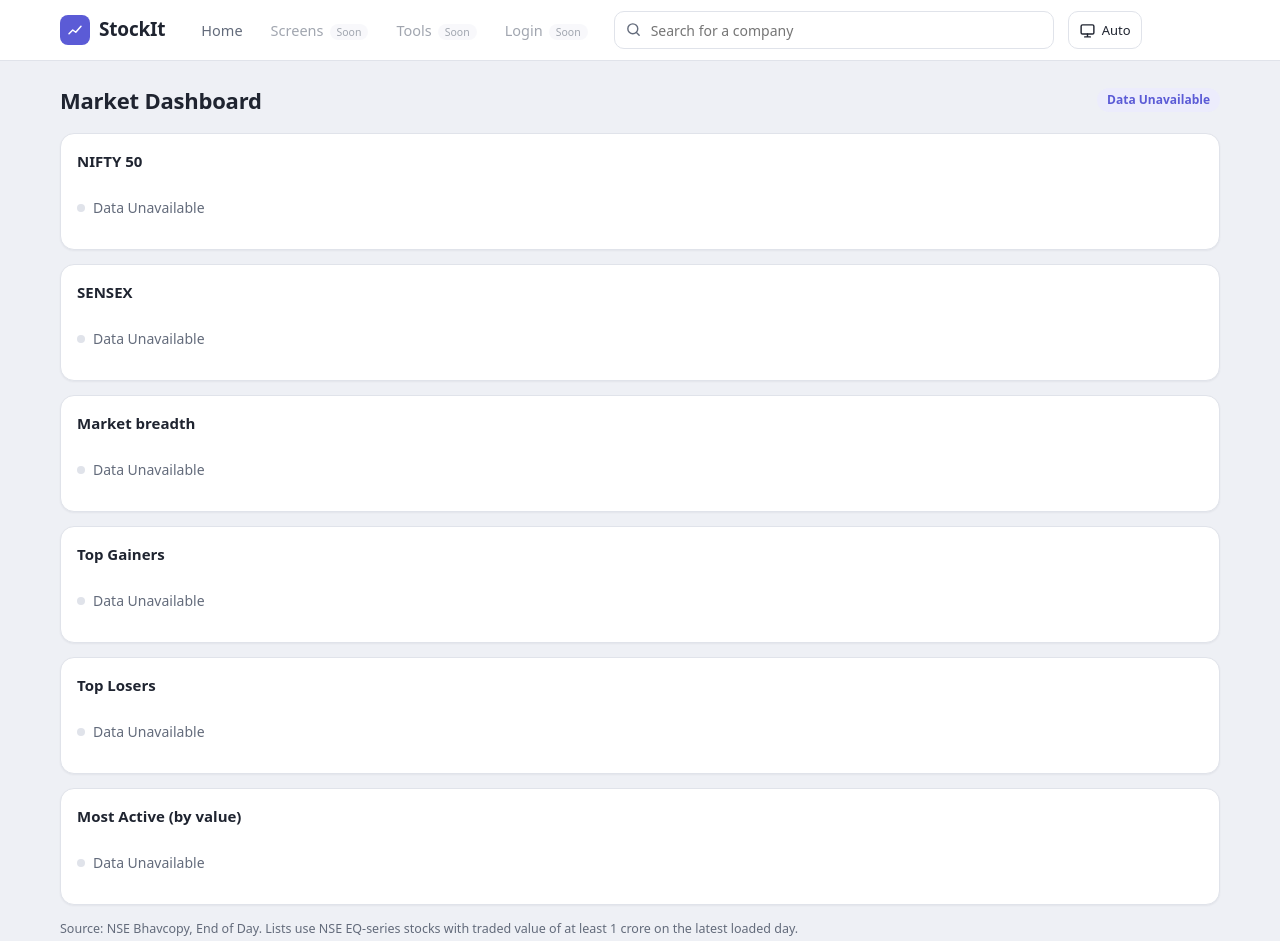
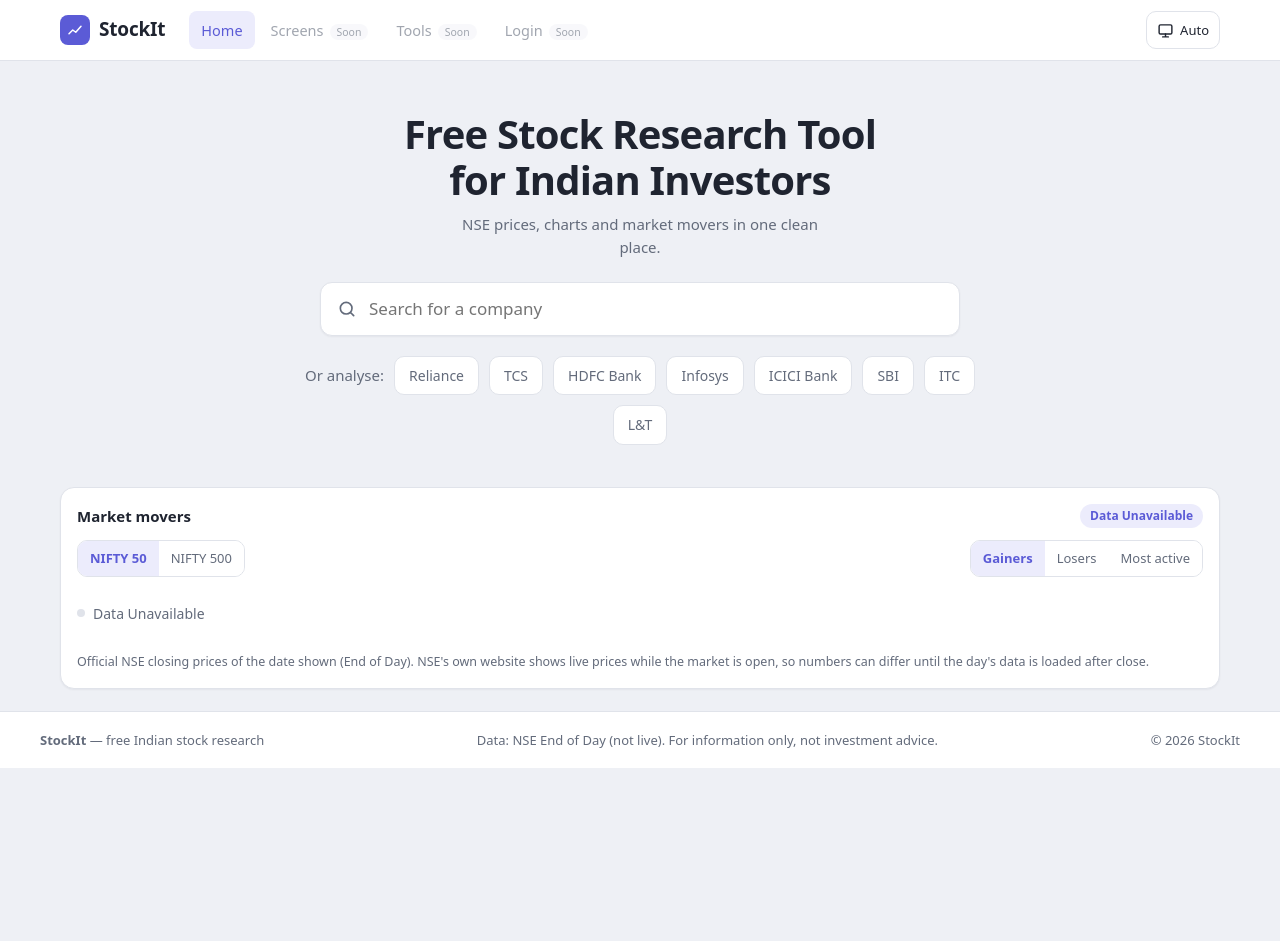
Before and after one commit to sukhen78623/StockIT, a plain HTML site: page site/index.html in a window 1280 px wide. Shown: the top 941 px of the page. After the commit the page ends 800 px from the top, so only its background shows below. Drawn offline with Linux system fonts and the light colour scheme; no server answers.

Commit message:
Update index.html

```diff
--- a/site/index.html
+++ b/site/index.html
@@ -3,35 +3,50 @@
 <head>
 <meta charset="utf-8">
 <meta name="viewport" content="width=device-width,initial-scale=1,viewport-fit=cover">
-<title>StockIt - Free Indian Stock Research</title>
-<meta name="description" content="Free Indian stock research: NSE end-of-day prices, top gainers, losers and most active stocks.">
+<title>StockIt - Free Stock Research Tool for Indian Investors</title>
+<meta name="description" content="Free stock research tool for Indian investors: NSE end-of-day prices, charts and market movers.">
 <link rel="stylesheet" href="/assets/theme.css">
 <script src="/assets/shared.js"></script>
 </head>
-<body data-page="dashboard">
+<body data-page="home">
 <div id="page">
-  <div class="page-head">
-    <h1>Market Dashboard</h1>
-    <span class="badge" id="asof">Loading...</span>
-  </div>
 
-  <div class="grid g3" style="margin-bottom:14px">
-    <div class="card"><h2>NIFTY 50</h2><div class="na">Data Unavailable</div></div>
-    <div class="card"><h2>SENSEX</h2><div class="na">Data Unavailable</div></div>
-    <div class="card"><h2>Market breadth</h2><div class="na">Data Unavailable</div></div>
-  </div>
+  <section class="hero">
+    <h1>Free Stock Research Tool for Indian Investors</h1>
+    <p class="muted">NSE prices, charts and market movers in one clean place.</p>
+    <div class="gsearch hero-search" data-search></div>
+    <div class="chips">
+      <span class="muted">Or analyse:</span>
+      <a class="chip" href="/stock?symbol=RELIANCE">Reliance</a>
+      <a class="chip" href="/stock?symbol=TCS">TCS</a>
+      <a class="chip" href="/stock?symbol=HDFCBANK">HDFC Bank</a>
+      <a class="chip" href="/stock?symbol=INFY">Infosys</a>
+      <a class="chip" href="/stock?symbol=ICICIBANK">ICICI Bank</a>
+      <a class="chip" href="/stock?symbol=SBIN">SBI</a>
+      <a class="chip" href="/stock?symbol=ITC">ITC</a>
+      <a class="chip" href="/stock?symbol=LT">L&amp;T</a>
+    </div>
+  </section>
 
-  <div class="grid g3">
-    <div class="card"><h2>Top Gainers</h2><div class="tw" id="gainers"><div class="sk"></div><div class="sk"></div><div class="sk"></div><div class="sk"></div></div></div>
-    <div class="card"><h2>Top Losers</h2><div class="tw" id="losers"><div class="sk"></div><div class="sk"></div><div class="sk"></div><div class="sk"></div></div></div>
-    <div class="card"><h2>Most Active (by value)</h2><div class="tw" id="active"><div class="sk"></div><div class="sk"></div><div class="sk"></div><div class="sk"></div></div></div>
-  </div>
-  <p class="note" id="rule">Source: NSE Bhavcopy, End of Day. Lists use NSE EQ-series stocks with traded value of at least 1 crore on the latest loaded day.</p>
+  <section class="card" style="margin-top:34px">
+    <div class="bar-row">
+      <h2 style="margin:0">Market movers</h2>
+      <span class="badge" id="asof">Loading...</span>
+    </div>
+    <div class="bar-row">
+      <div class="seg" id="idx"><button data-i="nifty50" class="on">NIFTY 50</button><button data-i="nifty500">NIFTY 500</button></div>
+      <div class="seg" id="tab"><button data-t="gainers" class="on">Gainers</button><button data-t="losers">Losers</button><button data-t="active">Most active</button></div>
+    </div>
+    <div class="tw" id="tbl"><div class="sk"></div><div class="sk"></div><div class="sk"></div><div class="sk"></div></div>
+    <p class="note">Official NSE closing prices of the date shown (End of Day). NSE's own website shows live prices while the market is open, so numbers can differ until the day's data is loaded after close.</p>
+  </section>
+
 </div>
 
 <script>
 StockIt.ready(function () {
   var S = StockIt, $ = function (i) { return document.getElementById(i); };
+  var state = { i: 'nifty50', t: 'gainers' }, cache = {};
 
   function table(rows, withValue) {
     if (!rows || !rows.length) return S.na('Data Unavailable');
@@ -45,26 +60,39 @@ StockIt.ready(function () {
     return h + '</tbody></table>';
   }
 
-  function fail() {
-    $('asof').textContent = 'Data Unavailable';
-    ['gainers', 'losers', 'active'].forEach(function (id) { $(id).innerHTML = S.na('Data Unavailable'); });
+  function render() {
+    var m = cache[state.i];
+    if (!m || !m.date) { $('asof').textContent = 'Data Unavailable'; $('tbl').innerHTML = S.na('Data Unavailable'); return; }
+    $('asof').textContent = 'End of Day \u00B7 ' + m.date;
+    $('tbl').innerHTML = table(m[state.t], state.t === 'active');
   }
+
+  function load() {
+    if (cache[state.i]) { render(); return; }
+    $('tbl').innerHTML = '<div class="sk"></div><div class="sk"></div><div class="sk"></div><div class="sk"></div>';
+    fetch(S.api + '/api/market?index=' + state.i)
+      .then(function (r) { if (!r.ok) throw 0; return r.json(); })
+      .then(function (m) { cache[state.i] = m; render(); })
+      .catch(function () { cache[state.i] = null; render(); });
+  }
+
+  function seg(id, attr, key) {
+    $(id).addEventListener('click', function (e) {
+      var b = e.target.closest('button'); if (!b) return;
+      state[key] = b.getAttribute(attr);
+      Array.prototype.forEach.call($(id).children, function (x) { x.classList.toggle('on', x === b); });
+      load();
+    });
+  }
+  seg('idx', 'data-i', 'i');
+  seg('tab', 'data-t', 't');
 
   document.addEventListener('click', function (e) {
     var tr = e.target.closest ? e.target.closest('tr.row') : null;
     if (tr) location.href = '/stock?symbol=' + encodeURIComponent(tr.getAttribute('data-s'));
   });
 
-  fetch(S.api + '/api/market')
-    .then(function (r) { if (!r.ok) throw 0; return r.json(); })
-    .then(function (m) {
-      if (!m.date) { fail(); return; }
-      $('asof').textContent = 'End of Day \u00B7 ' + m.date;
-      $('gainers').innerHTML = table(m.gainers, false);
-      $('losers').innerHTML = table(m.losers, false);
-      $('active').innerHTML = table(m.active, true);
-    })
-    .catch(fail);
+  load();
 });
 </script>
 </body>
```
